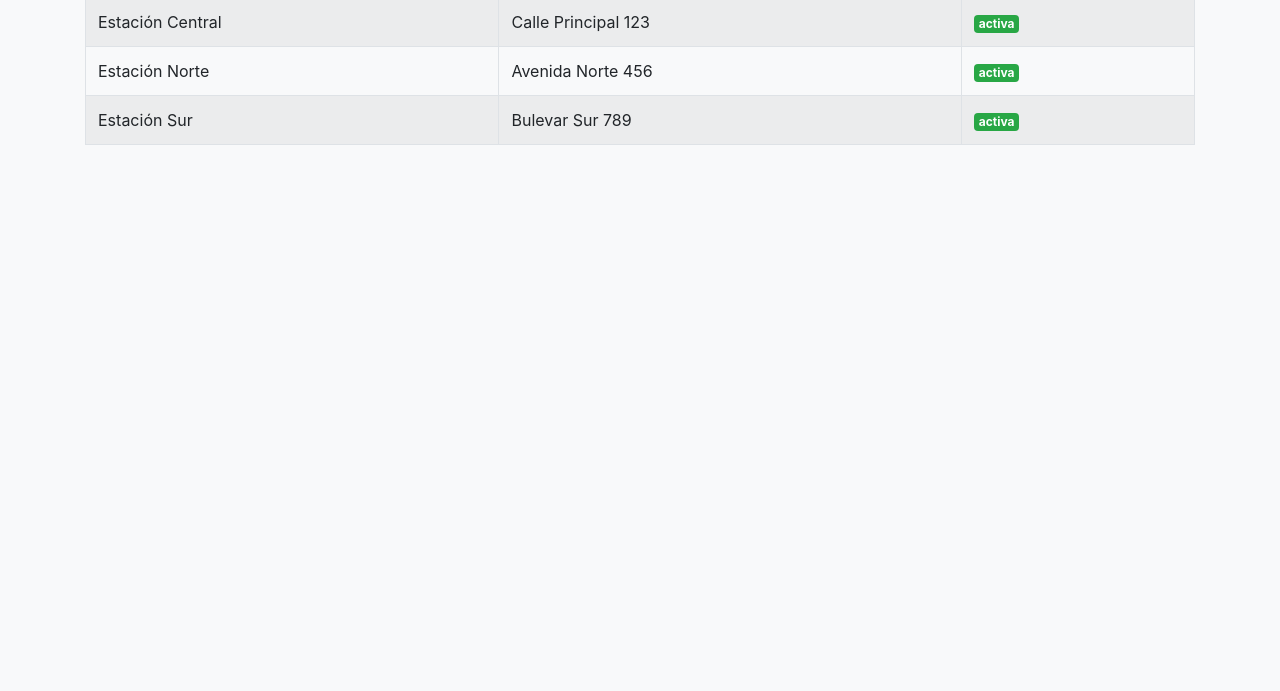
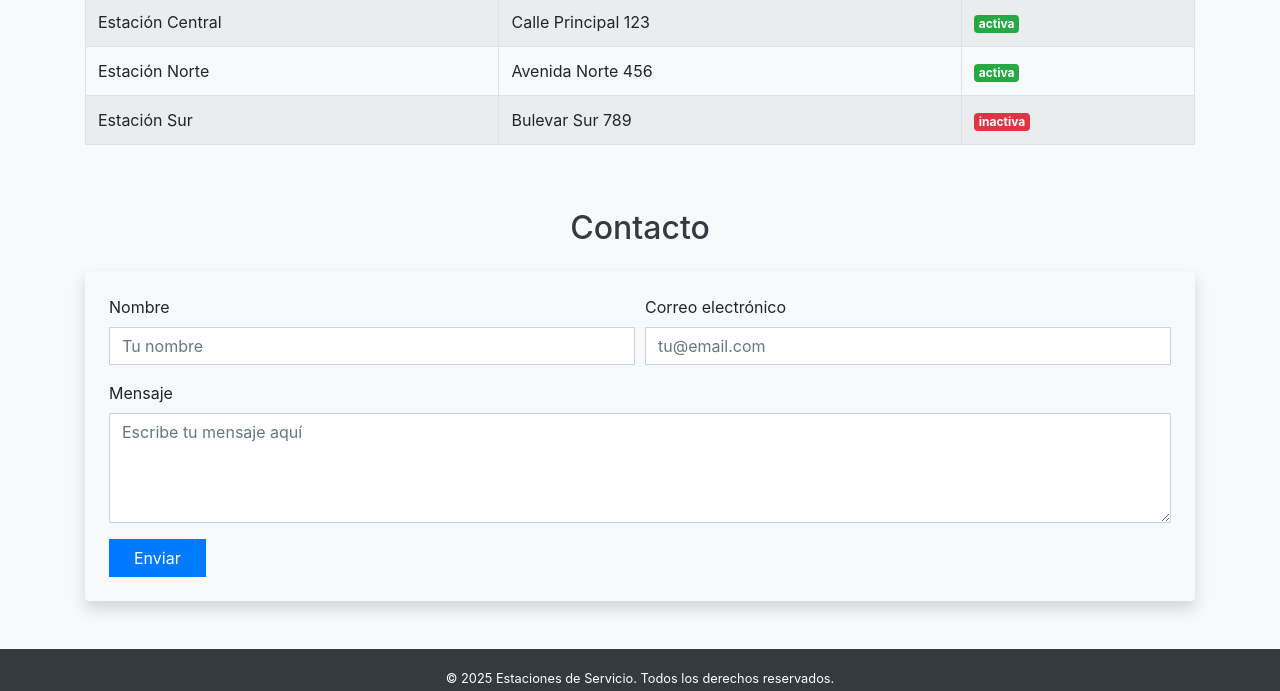
Before and after one commit to luisalgomez/luisalgomez.github.io, a plain HTML site: page index.html in a window 1280 px wide. Shown: the part 814-1505 px from the top of the page. Before the commit the page ends 1023 px from the top, so only its background shows below. Drawn offline with nearby package versions, Linux system fonts and the light colour scheme.

Commit message:
Add files via upload

```diff
--- a/index.html
+++ b/index.html
@@ -76,13 +76,54 @@
                     <tr>
                         <td>Estación Sur</td>
                         <td>Bulevar Sur 789</td>
-                        <td><span class="badge badge-success">activa</span></td>
+                        <td><span class="badge badge-danger">inactiva</span></td>
                     </tr>
                 </tbody>
             </table>
         </div>
     </div>
 
+    <!-- Sección de contacto -->
+    <div class="container mb-5">
+        <h2 class="mb-4 text-center">Contacto</h2>
+        <form action="https://formspree.io/f/movnpgay" method="POST" class="p-4 shadow rounded" style="background: #f8f9fa;">
+            <div class="form-row">
+                <div class="form-group col-md-6">
+                    <label for="nombre">Nombre</label>
+                    <input type="text" class="form-control rounded-0" id="nombre" name="nombre" placeholder="Tu nombre" required>
+                </div>
+                <div class="form-group col-md-6">
+                    <label for="email">Correo electrónico</label>
+                    <input type="email" class="form-control rounded-0" id="email" name="email" placeholder="tu@email.com" required>
+                </div>
+            </div>
+            <div class="form-group">
+                <label for="mensaje">Mensaje</label>
+                <textarea class="form-control rounded-0" id="mensaje" name="mensaje" rows="4" placeholder="Escribe tu mensaje aquí" required></textarea>
+            </div>
+            <button type="submit" class="btn btn-primary rounded-0 px-4">Enviar</button>
+        </form>
+    </div>
+
+    <!-- Footer -->
+    <footer class="bg-dark text-white text-center py-3 mt-5">
+        <div class="container">
+            <small>&copy; 2025 Estaciones de Servicio. Todos los derechos reservados.</small>
+            <div class="mt-2">
+                <a href="https://facebook.com" target="_blank" class="btn btn-primary btn-sm mx-1">
+                    <i class="fab fa-facebook-f"></i>
+                </a>
+                <a href="https://twitter.com" target="_blank" class="btn btn-info btn-sm mx-1">
+                    <i class="fab fa-twitter"></i>
+                </a>
+                <a href="https://instagram.com" target="_blank" class="btn btn-danger btn-sm mx-1">
+                    <i class="fab fa-instagram"></i>
+                </a>
+            </div>
+        </div>
+    </footer>
+    <!-- Font Awesome para iconos de redes sociales -->
+    <script src="https://kit.fontawesome.com/4e8b3b7e8a.js" crossorigin="anonymous"></script>
     <script src="https://code.jquery.com/jquery-3.5.1.slim.min.js"></script>
     <script src="https://cdn.jsdelivr.net/npm/@popperjs/core@2.9.2/dist/umd/popper.min.js"></script>
     <script src="https://stackpath.bootstrapcdn.com/bootstrap/4.5.2/js/bootstrap.min.js"></script>
```
